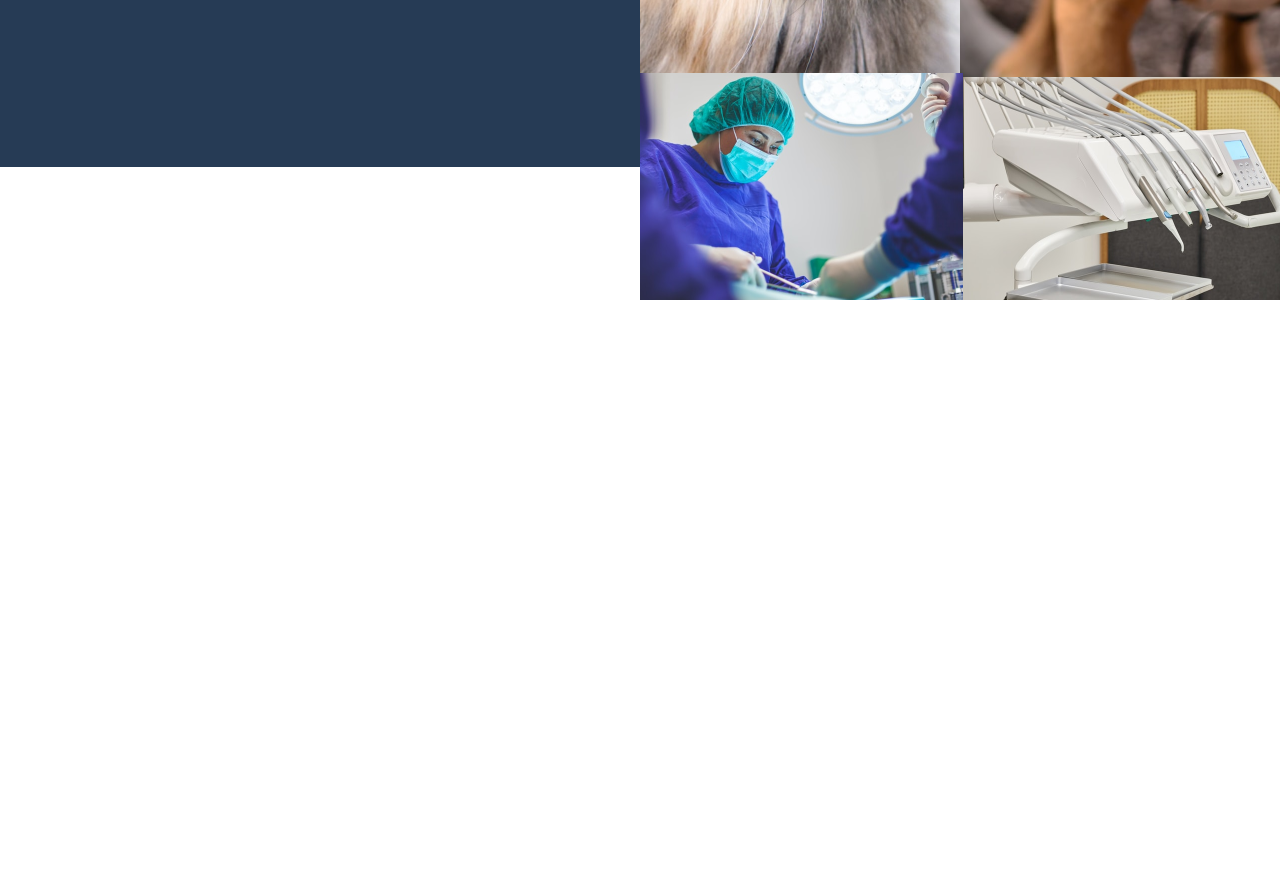
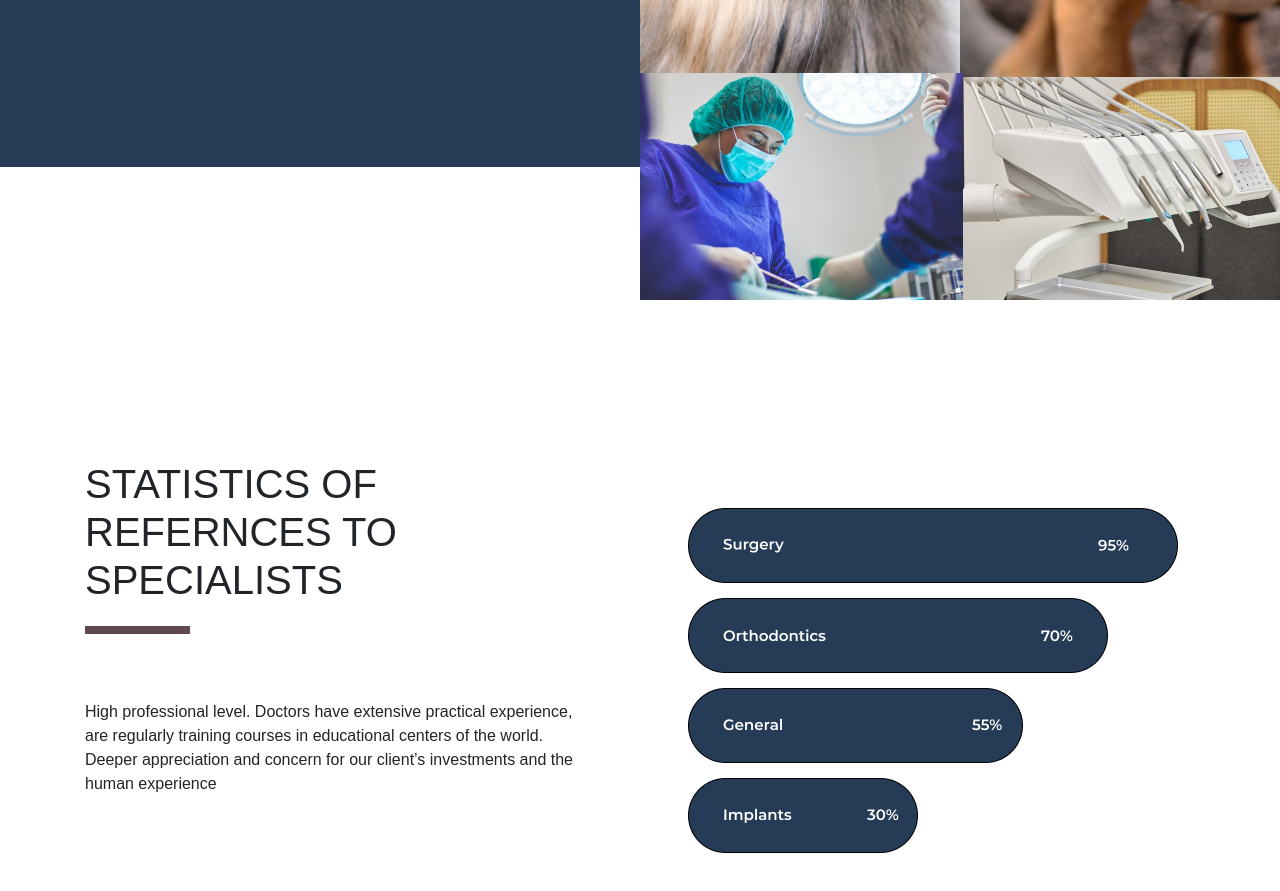
Before and after one commit to Sharpmind015/vet, a plain HTML site: page index.html in a window 1280 px wide. Shown: the part 1364-2255 px from the top of the page. Before the commit the page ends 1664 px from the top, so only its background shows below. Drawn offline with nearby package versions, Linux system fonts and the light colour scheme; a web font is replaced by a local one.

Commit message:
almost done with the services section

```diff
--- a/css/style.css
+++ b/css/style.css
@@ -13,6 +13,12 @@ body {
 }
 a {
   font-size: 1rem;
+}
+.mt-10 {
+  margin-top: 6rem;
+}
+.py-6 {
+  padding: 4rem 0;
 }
 .btn {
   border-radius: 0;
@@ -57,10 +63,10 @@ a {
   background: var(--primary-color);
   padding: 1rem 3rem;
 }
-.about-content h2 {
+.about-content h2, .services-content h2 {
   position: relative;
 }
-.about-content h2:before {
+.about-content h2:before, .services-content h2:before {
   position: absolute;
   content: '';
   border: 4px solid #FFFFFF;
@@ -68,6 +74,9 @@ a {
   width: 105.04px;
   bottom: -30px;
 }
+ .services-content h2:before {
+  border: 4px solid #614751;
+ }
 #about img {
   max-width: 100%;
   height: 904px;
--- a/index.html
+++ b/index.html
@@ -102,7 +102,19 @@
 
 
   <!--SERVICES SECTION-->
-  <section id="services"></section>
+  <section id="services" class="mt-10 py-6">
+    <div class="container">
+      <div class="row">
+        <div class="col-md-6 pr-5 services-content ">
+          <h2 class="h1 mb-5">STATISTICS OF REFERNCES TO SPECIALISTS</h2>
+          <p class="pt-5">High professional level. Doctors have extensive practical experience, are regularly training courses in educational centers of the world. Deeper appreciation and concern for our client’s investments and the human experience</p>
+        </div>
+        <div class="col-md-6 pl-5 pt-5">
+          <img src="img/progress bar.png" class="img-fluid" alt="">
+        </div>
+      </div>
+    </div>
+  </section>
 
 </body>
 </html>
```
Also changed, not shown: img/progress bar.png (added).
